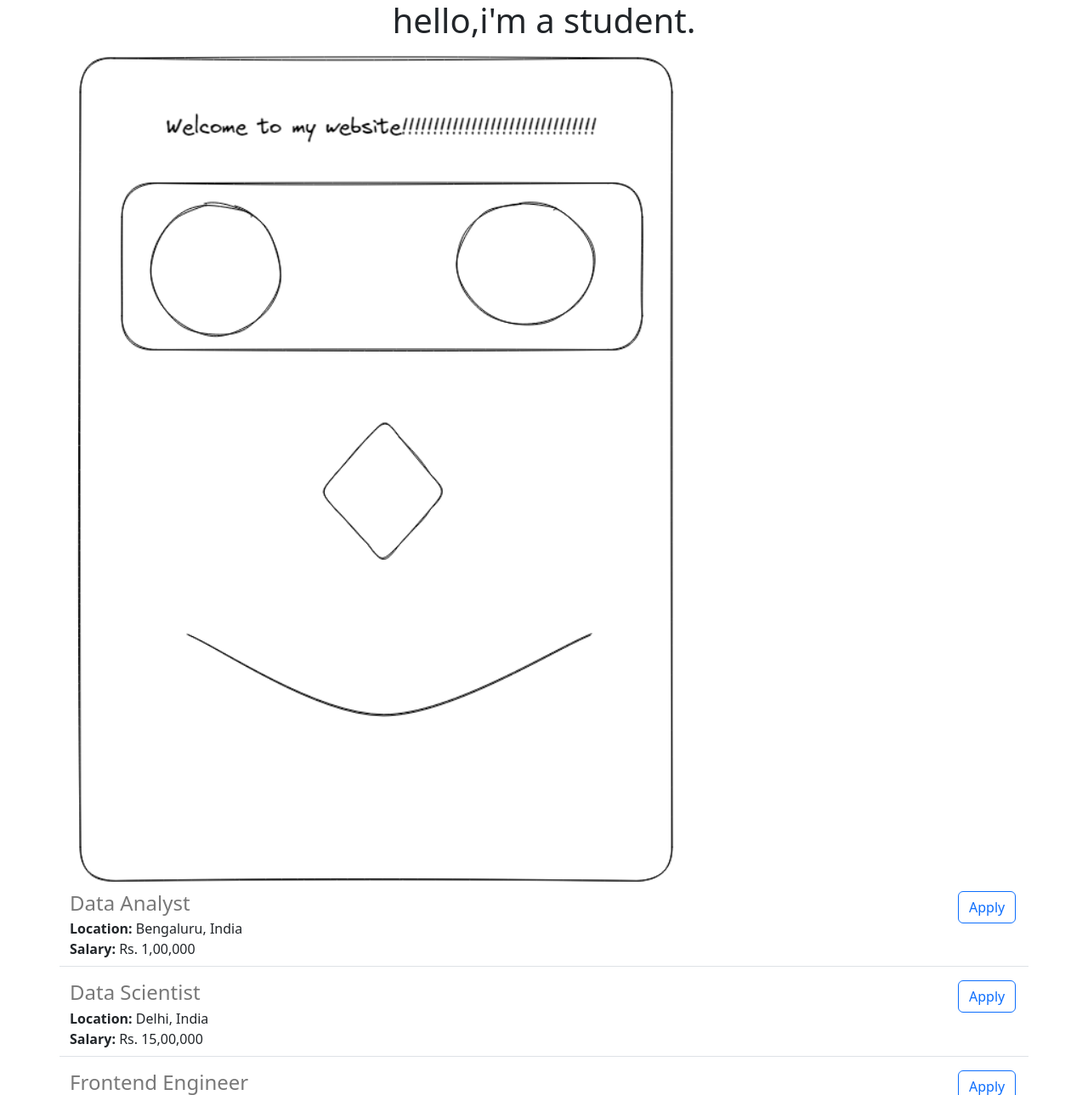
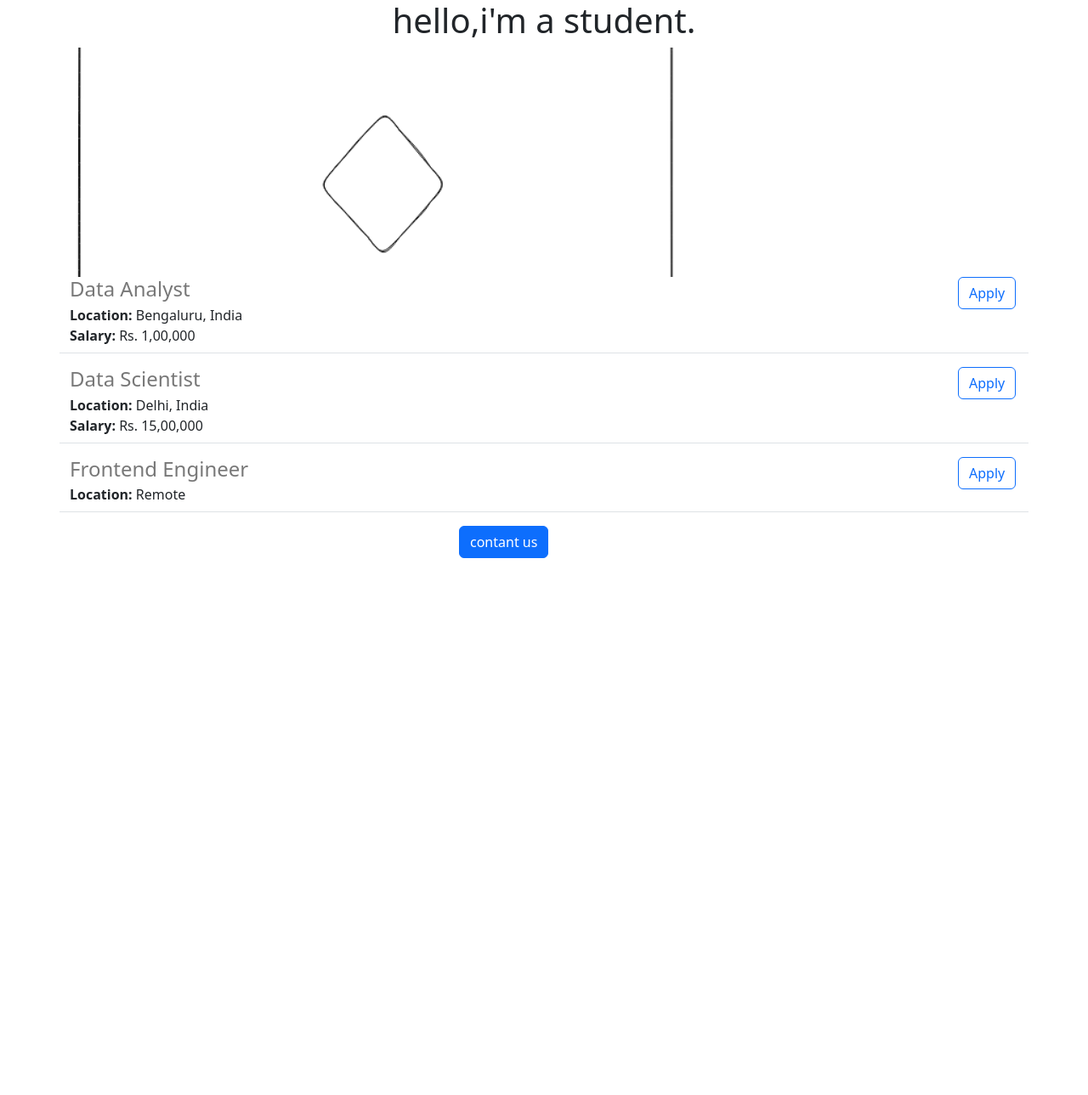
Before and after one commit to ninuan/website-careers, a Flask app: page / in a window 1280 px wide. Shown: the top 1289 px of the page at 85% size. After the commit the page ends 657 px from the top, so only its background shows below. Run offline with Flask 2, Linux system fonts and the light colour scheme.

Commit message:
some changes

```diff
--- a/requirements.txt
+++ b/requirements.txt
@@ -1,2 +1,2 @@
 Flask
-gunicorn
+Gunicorn
--- a/templates/home.html
+++ b/templates/home.html
@@ -15,7 +15,7 @@
 
     #banner{
       width: 720px;
-      height: 100%;
+      height: 270px;
       object-fit: cover;
     }
   </style>
@@ -29,6 +29,9 @@
         {% include 'jobitem.html' %}
       {% endfor %}
     </div>
+    <div class="mx-auto" style="width: 200px;">
+      <button class="btn btn-primary" type="button">contant us</button>
+    </div>
   </div>
 </body>
 </html>
```
